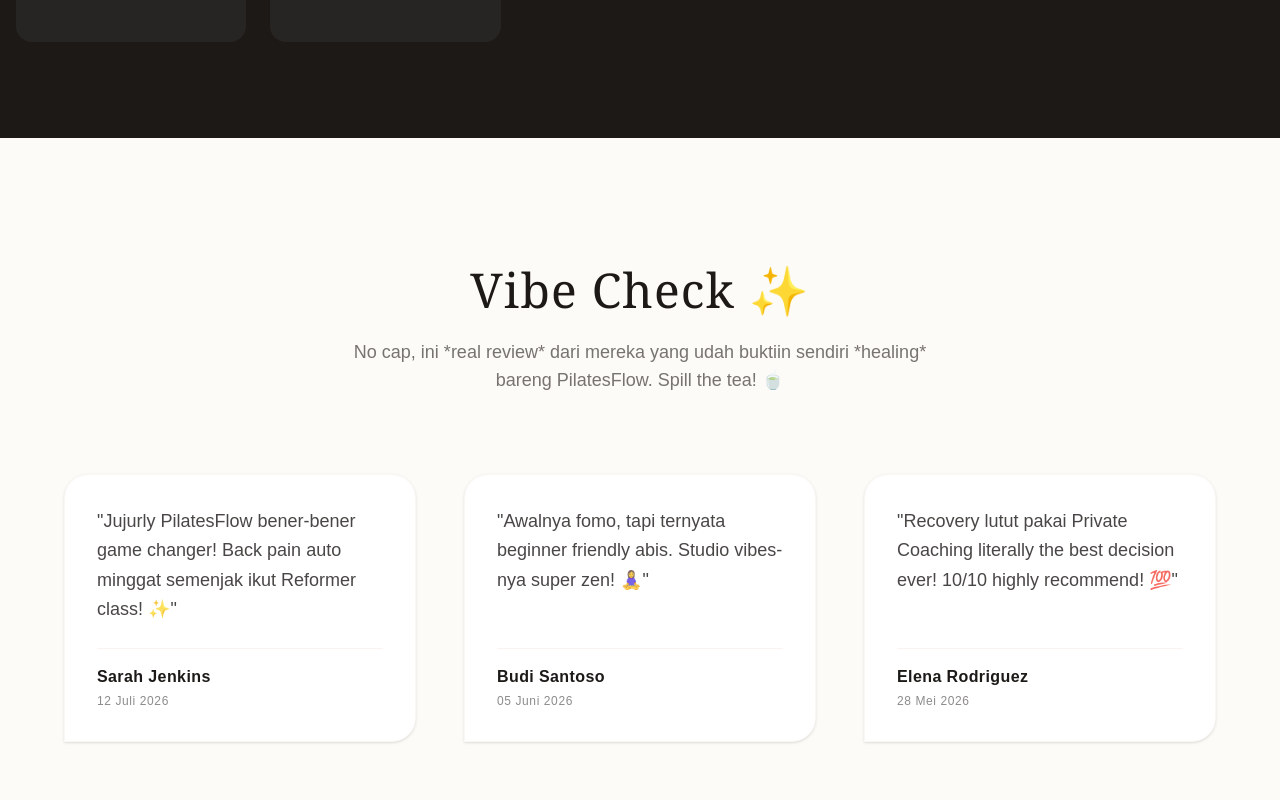
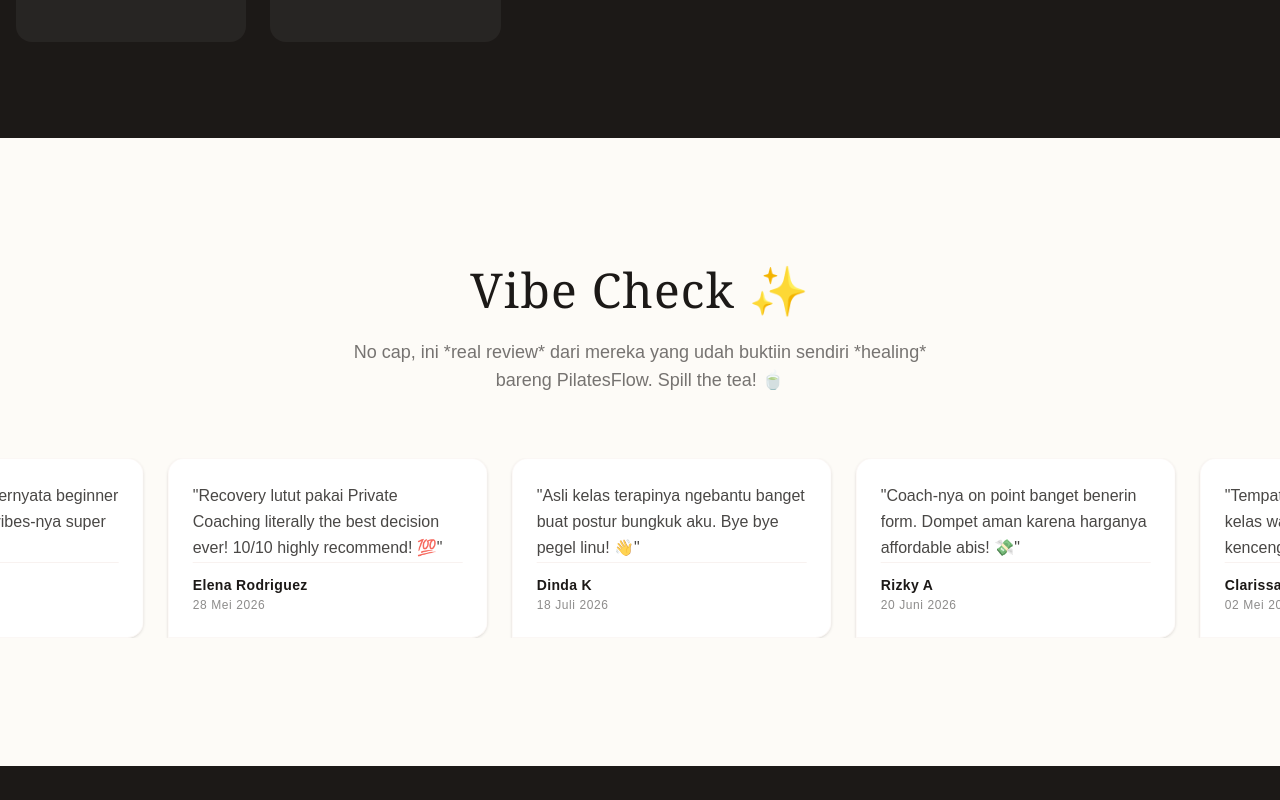
Before and after one commit to daffaraka/pilates-flow, a Next.js app in the folder public-site/: page / in a window 1280 px wide. Shown: the part 2380-3180 px from the top of the page. Built offline with nearby package versions, Linux system fonts and the light colour scheme; no server answers.

Commit message:
Ubah Client Feedback menjadi 10 review, perkecil ukuran card, dan tambahkan animasi auto-scroll (marquee)

```diff
--- a/public-site/src/app/globals.css
+++ b/public-site/src/app/globals.css
@@ -23,3 +23,16 @@
   font-family: Arial, Helvetica, sans-serif;
   @apply antialiased;
 }
+
+@keyframes marquee {
+  0% { transform: translateX(0); }
+  100% { transform: translateX(calc(-50% - 1rem)); } /* -50% minus the gap */
+}
+
+.animate-marquee {
+  animation: marquee 40s linear infinite;
+}
+
+.animate-marquee:hover {
+  animation-play-state: paused;
+}
--- a/public-site/src/components/Client.jsx
+++ b/public-site/src/components/Client.jsx
@@ -5,27 +5,62 @@
         {
             name: "Sarah Jenkins",
             date: "12 Juli 2026",
-            feedback:
-                "Jujurly PilatesFlow bener-bener game changer! Back pain auto minggat semenjak ikut Reformer class! ✨",
+            feedback: "Jujurly PilatesFlow bener-bener game changer! Back pain auto minggat semenjak ikut Reformer class! ✨",
         },
         {
             name: "Budi Santoso",
             date: "05 Juni 2026",
-            feedback:
-                "Awalnya fomo, tapi ternyata beginner friendly abis. Studio vibes-nya super zen! 🧘‍♀️",
+            feedback: "Awalnya fomo, tapi ternyata beginner friendly abis. Studio vibes-nya super zen! 🧘‍♀️",
         },
         {
             name: "Elena Rodriguez",
             date: "28 Mei 2026",
-            feedback:
-                "Recovery lutut pakai Private Coaching literally the best decision ever! 10/10 highly recommend! 💯",
+            feedback: "Recovery lutut pakai Private Coaching literally the best decision ever! 10/10 highly recommend! 💯",
+        },
+        {
+            name: "Dinda K",
+            date: "18 Juli 2026",
+            feedback: "Asli kelas terapinya ngebantu banget buat postur bungkuk aku. Bye bye pegel linu! 👋",
+        },
+        {
+            name: "Rizky A",
+            date: "20 Juni 2026",
+            feedback: "Coach-nya on point banget benerin form. Dompet aman karena harganya affordable abis! 💸",
+        },
+        {
+            name: "Clarissa T",
+            date: "02 Mei 2026",
+            feedback: "Tempatnya super aesthetic, tiap abis kelas wajib mirror selfie! Core auto kenceng. 📸",
+        },
+        {
+            name: "Putri S",
+            date: "15 April 2026",
+            feedback: "Gila sih, baru sebulan ikutan udah berasa banget bedanya di perut. Worth every penny! 🔥",
+        },
+        {
+            name: "Kenzie W",
+            date: "10 Juli 2026",
+            feedback: "Ga nyangka cowok juga cocok Pilates. Flexibility naik drastis sejak rutin ikutan. 💪",
+        },
+        {
+            name: "Amanda P",
+            date: "03 Juni 2026",
+            feedback: "Fix bakal jadi langganan. Energy di studionya bener-bener se-positif itu, no toxic vibes! 🌸",
+        },
+        {
+            name: "Tasya N",
+            date: "25 April 2026",
+            feedback: "Capeknya dapet, healing-nya dapet. Emang boleh se-perfect ini? Bakal racunin bestie buat join! 👯‍♀️",
         },
     ];
 
+    // Duplicate for smooth infinite scroll
+    const scrollItems = [...testimonials, ...testimonials];
+
     return (
-        <section className="bg-ivory w-full py-32 px-6 md:px-16" id="testimonials">
-            <div className="max-w-[1200px] mx-auto">
-                <div className="text-center mb-20">
+        <section className="bg-ivory w-full py-24 md:py-32 overflow-hidden" id="testimonials">
+            <div className="max-w-[1200px] mx-auto px-6 md:px-16 mb-16">
+                <div className="text-center">
                     <h2 className="text-4xl md:text-5xl font-serif font-light mb-6 text-foreground tracking-wide">
                         Vibe Check ✨
                     </h2>
@@ -33,22 +68,25 @@
                         No cap, ini *real review* dari mereka yang udah buktiin sendiri *healing* bareng PilatesFlow. Spill the tea! 🍵
                     </p>
                 </div>
+            </div>
 
-                <div className="grid grid-cols-1 md:grid-cols-3 gap-12">
-                    {testimonials.map((testimonial, index) => (
-                        <div key={index} className="flex flex-col">
+            {/* Marquee Container */}
+            <div className="relative w-full flex overflow-hidden">
+                <div className="flex w-max animate-marquee gap-6 px-4">
+                    {scrollItems.map((testimonial, index) => (
+                        <div key={index} className="flex flex-col w-[300px] md:w-[320px] shrink-0">
                             {/* Chat Bubble */}
-                            <div className="bg-white p-6 md:p-8 rounded-3xl rounded-bl-none shadow-sm border border-blush/20 relative flex flex-col h-full">
-                                <p className="text-foreground/80 leading-relaxed font-light text-lg flex-1 mb-6">
+                            <div className="bg-white p-5 md:p-6 rounded-2xl rounded-bl-none shadow-sm border border-blush/20 relative flex flex-col h-[180px]">
+                                <p className="text-foreground/80 leading-relaxed font-light text-base flex-1">
                                     "{testimonial.feedback}"
                                 </p>
 
                                 {/* Author & Date inside the bubble */}
-                                <div className="flex flex-col mt-auto pt-4 border-t border-blush/30">
-                                    <h4 className="font-bold text-foreground tracking-wide">
+                                <div className="flex flex-col mt-auto pt-3 border-t border-blush/30">
+                                    <h4 className="font-bold text-foreground text-sm tracking-wide">
                                         {testimonial.name}
                                     </h4>
-                                    <p className="text-xs text-foreground/50 tracking-wider mt-1">
+                                    <p className="text-xs text-foreground/50 tracking-wider mt-0.5">
                                         {testimonial.date}
                                     </p>
                                 </div>
```
